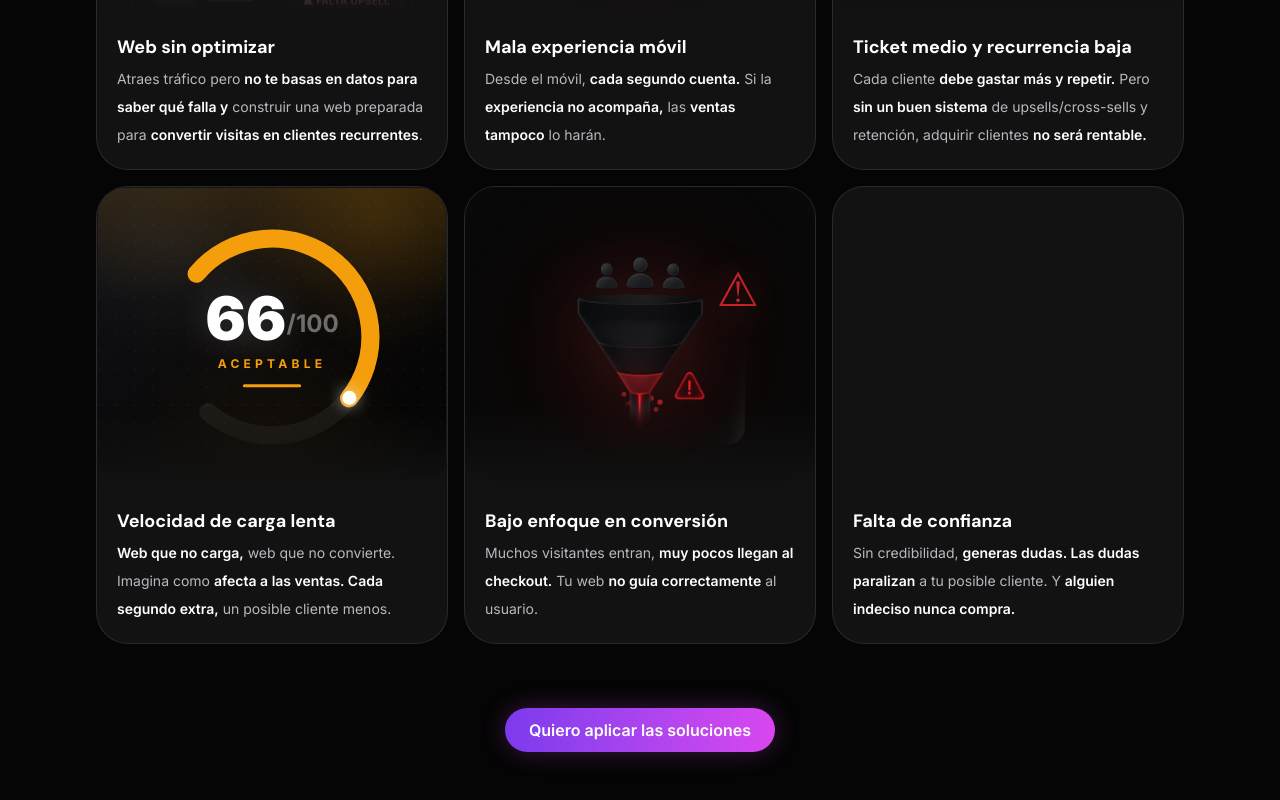
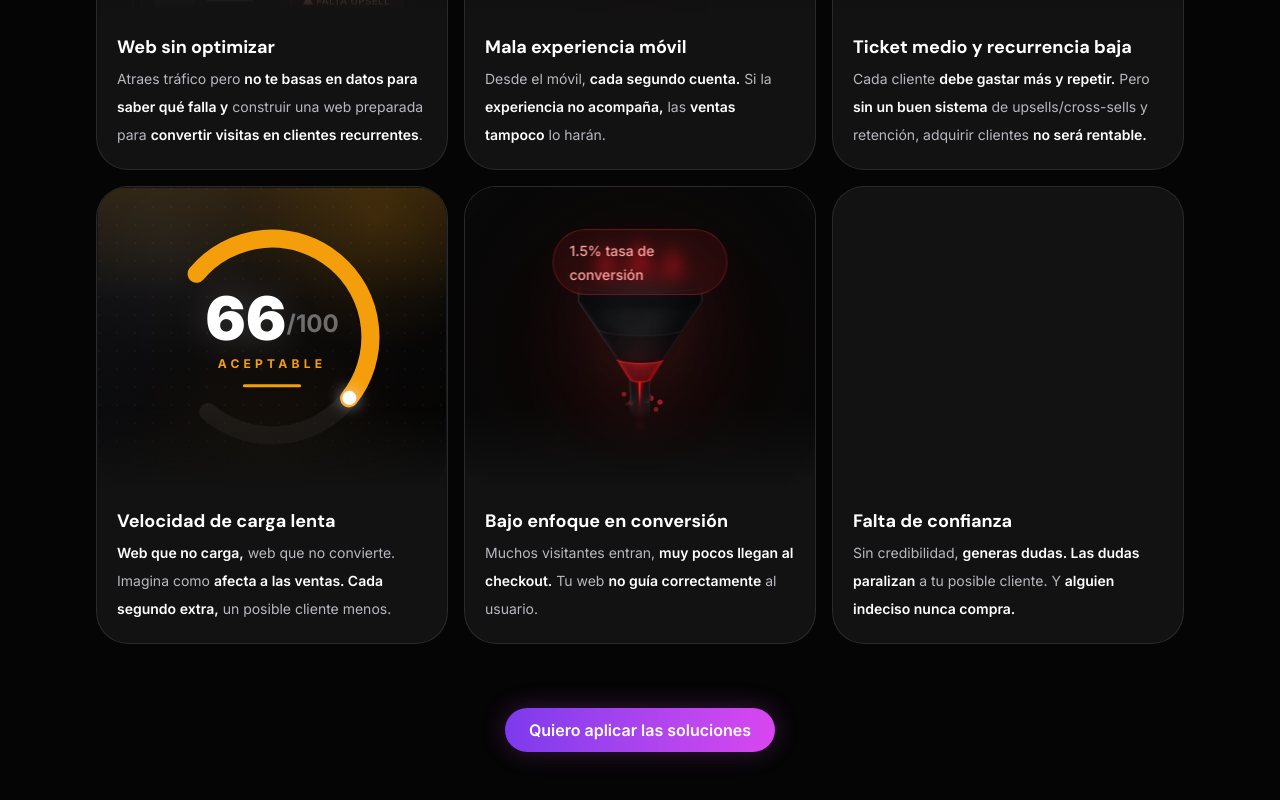
Before and after one commit to MaikelScalate/scalatelab, a Next.js app: page / in a window 1280 px wide. Shown: the part 1979-2779 px from the top of the page. Built offline with nearby package versions, Linux system fonts and the light colour scheme.

Commit message:
Mejorar diseño Problem

```diff
--- a/app/components/ui/problems/FunnelProblem.tsx
+++ b/app/components/ui/problems/FunnelProblem.tsx
@@ -29,6 +29,15 @@ blur-[140px]
     -translate-y-1/2
     rounded-full
     bg-red-500/15
+  "
+/>
+<div
+  className="
+    absolute
+    inset-0
+    opacity-[0.06]
+    [background-image:linear-gradient(rgba(255,255,255,.08)_1px,transparent_1px),linear-gradient(90deg,rgba(255,255,255,.08)_1px,transparent_1px)]
+    [background-size:28px_28px]
   "
 />
 <motion.div
@@ -67,11 +76,12 @@ blur-[140px]
     ease: "easeInOut",
   }}
   className="
-  relative
-  z-20
-  overflow-hidden
-  rounded-2xl
-  drop-shadow-[0_0_35px_rgba(255,70,70,.18)]
+relative
+z-20
+-mt-6
+overflow-hidden
+rounded-2xl
+drop-shadow-[0_0_35px_rgba(255,70,70,.18)]
 "
 >
   <Image
@@ -104,30 +114,6 @@ blur-[140px]
     from-red-500/45
     to-transparent
     blur-xl
-  "
-/>
-  <motion.div
-  animate={{
-    x: [-120, 220],
-  }}
-  transition={{
-    duration: 2,
-    repeat: Infinity,
-    ease: "linear",
-    repeatDelay: 1,
-  }}
-  className="
-    pointer-events-none
-    absolute
-    top-0
-    h-full
-    w-10
-    rotate-12
-    bg-gradient-to-r
-    from-transparent
-    via-white/20
-    to-transparent
-    blur-md
   "
 />
 </motion.div>
@@ -176,23 +162,31 @@ blur-[140px]
 />
 <motion.div
   animate={{
-    scale: [1, 1.15, 1],
-    opacity: [0.6, 1, 0.6],
+    y: [0, -3, 0],
+    scale: [1, 1.02, 1],
   }}
   transition={{
-    duration: 1.8,
+    duration: 2,
     repeat: Infinity,
   }}
   className="
     absolute
-    right-[58px]
-top-[70px]
-    text-[42px]
-    text-red-500
-    drop-shadow-[0_0_18px_rgba(239,68,68,.8)]
+    left-1/2
+    top-[42px]
+    z-30
+    -translate-x-1/2
+    rounded-full
+    border
+    border-red-500/30
+    bg-red-500/10
+    px-4
+    py-2
+    backdrop-blur-sm
   "
 >
-    ⚠
+  <span className="text-sm font-medium text-red-300">
+    1.5% tasa de conversión
+  </span>
 </motion.div>
 {[...Array(10)].map((_, i) => (
   <motion.div
```
Also changed, not shown: public/images/funnel.png.
